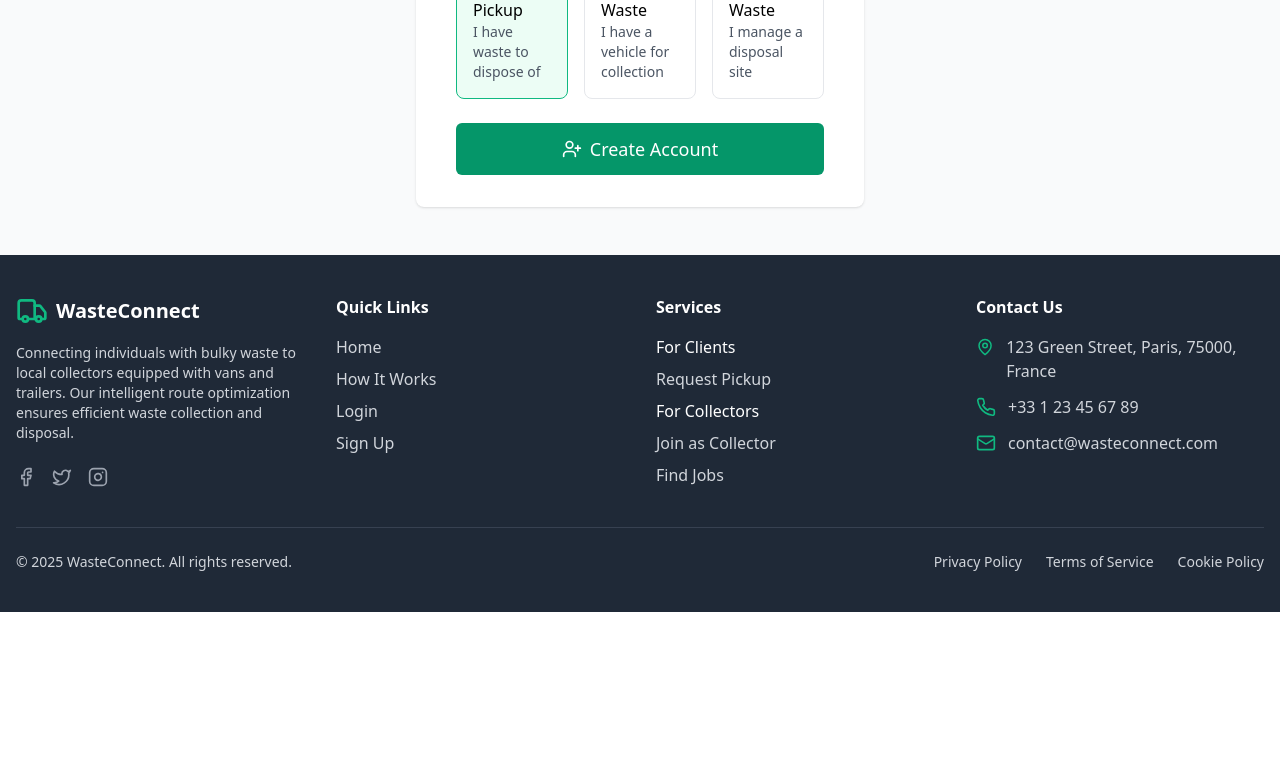
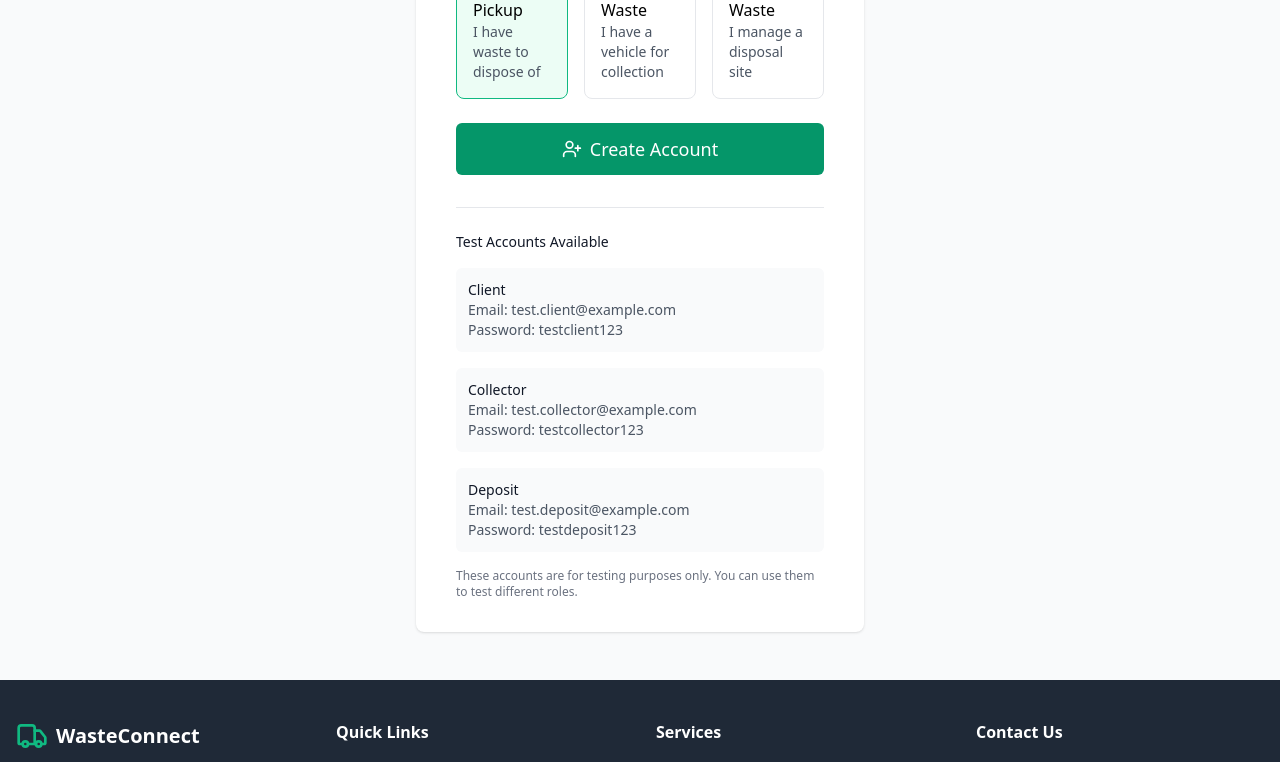
Before and after one commit to pcx-wave/encombrants, a React (Vite) app: page /signup in a window 1280 px wide. Shown: the part 641-1403 px from the top of the page. Before the commit the page ends 1253 px from the top, so only its background shows below. Built offline with nearby package versions, Linux system fonts and the light colour scheme; no server answers.

Commit message:
Add test accounts info to login pages

```diff
--- a/src/pages/auth/LoginPage.tsx
+++ b/src/pages/auth/LoginPage.tsx
@@ -2,6 +2,7 @@ import React from 'react';
 import { Link } from 'react-router-dom';
 import { Truck } from 'lucide-react';
 import LoginForm from '../../components/auth/LoginForm';
+import { testAccounts } from '../../data/testAccounts';
 
 const LoginPage: React.FC = () => {
   return (
@@ -24,6 +25,23 @@ const LoginPage: React.FC = () => {
       <div className="mt-8 sm:mx-auto sm:w-full sm:max-w-md">
         <div className="bg-white py-8 px-4 shadow sm:rounded-lg sm:px-10">
           <LoginForm />
+
+          {/* Test Accounts Section */}
+          <div className="mt-8 pt-6 border-t border-gray-200">
+            <h3 className="text-sm font-medium text-gray-900">Test Accounts</h3>
+            <div className="mt-4 space-y-4 text-sm text-gray-600">
+              {Object.entries(testAccounts).map(([role, account]) => (
+                <div key={role} className="bg-gray-50 p-3 rounded-md">
+                  <div className="font-medium text-gray-900 capitalize">{role}</div>
+                  <div>Email: {account.email}</div>
+                  <div>Password: {account.password}</div>
+                </div>
+              ))}
+            </div>
+            <p className="mt-4 text-xs text-gray-500">
+              These accounts are for testing purposes only.
+            </p>
+          </div>
         </div>
       </div>
     </div>
--- a/src/pages/auth/SignUpPage.tsx
+++ b/src/pages/auth/SignUpPage.tsx
@@ -2,6 +2,7 @@ import React from 'react';
 import { Link } from 'react-router-dom';
 import { Truck } from 'lucide-react';
 import SignUpForm from '../../components/auth/SignUpForm';
+import { testAccounts } from '../../data/testAccounts';
 
 const SignUpPage: React.FC = () => {
   return (
@@ -24,6 +25,23 @@ const SignUpPage: React.FC = () => {
       <div className="mt-8 sm:mx-auto sm:w-full sm:max-w-md">
         <div className="bg-white py-8 px-4 shadow sm:rounded-lg sm:px-10">
           <SignUpForm />
+
+          {/* Test Accounts Section */}
+          <div className="mt-8 pt-6 border-t border-gray-200">
+            <h3 className="text-sm font-medium text-gray-900">Test Accounts Available</h3>
+            <div className="mt-4 space-y-4 text-sm text-gray-600">
+              {Object.entries(testAccounts).map(([role, account]) => (
+                <div key={role} className="bg-gray-50 p-3 rounded-md">
+                  <div className="font-medium text-gray-900 capitalize">{role}</div>
+                  <div>Email: {account.email}</div>
+                  <div>Password: {account.password}</div>
+                </div>
+              ))}
+            </div>
+            <p className="mt-4 text-xs text-gray-500">
+              These accounts are for testing purposes only. You can use them to test different roles.
+            </p>
+          </div>
         </div>
       </div>
     </div>
```
